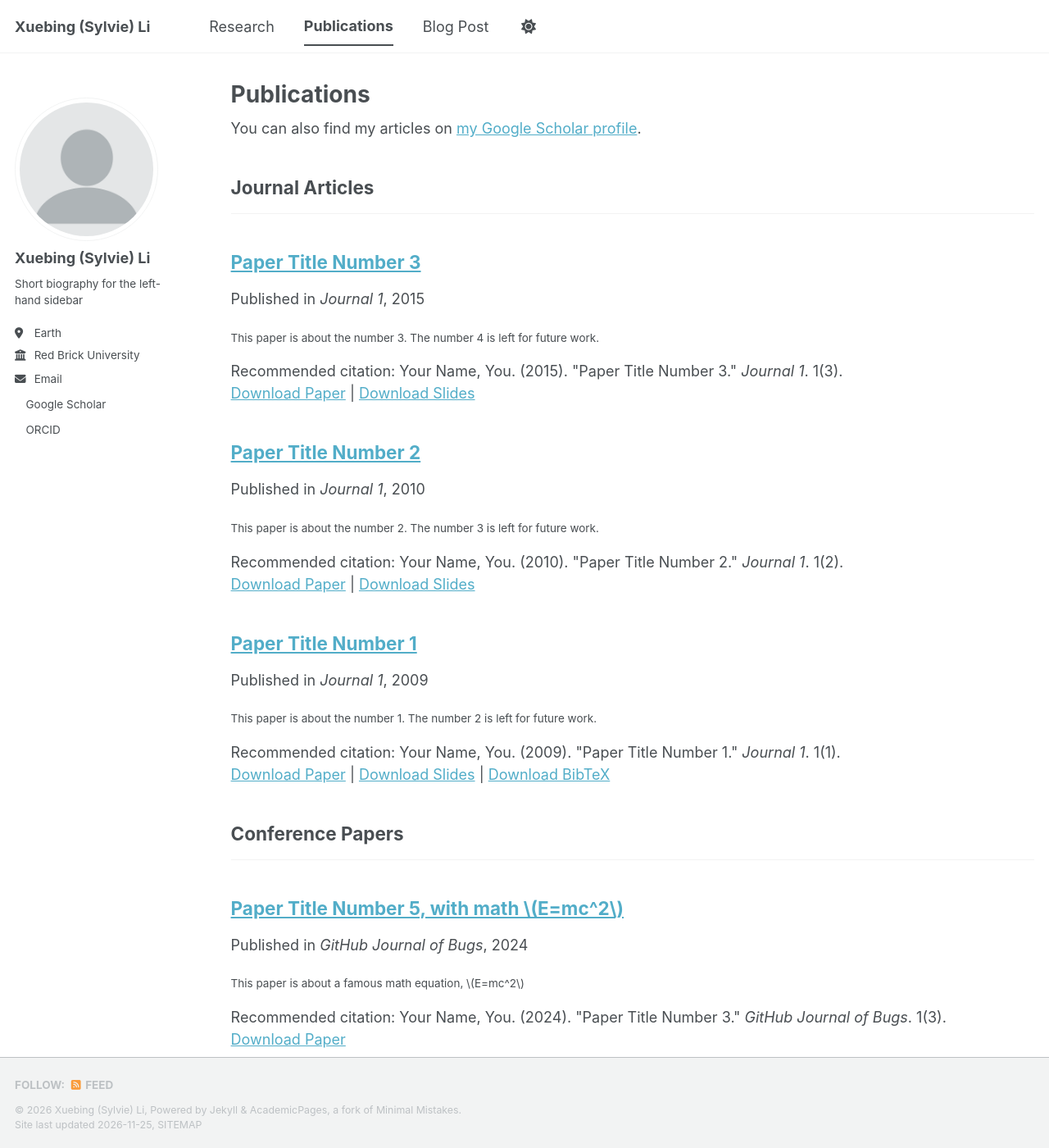
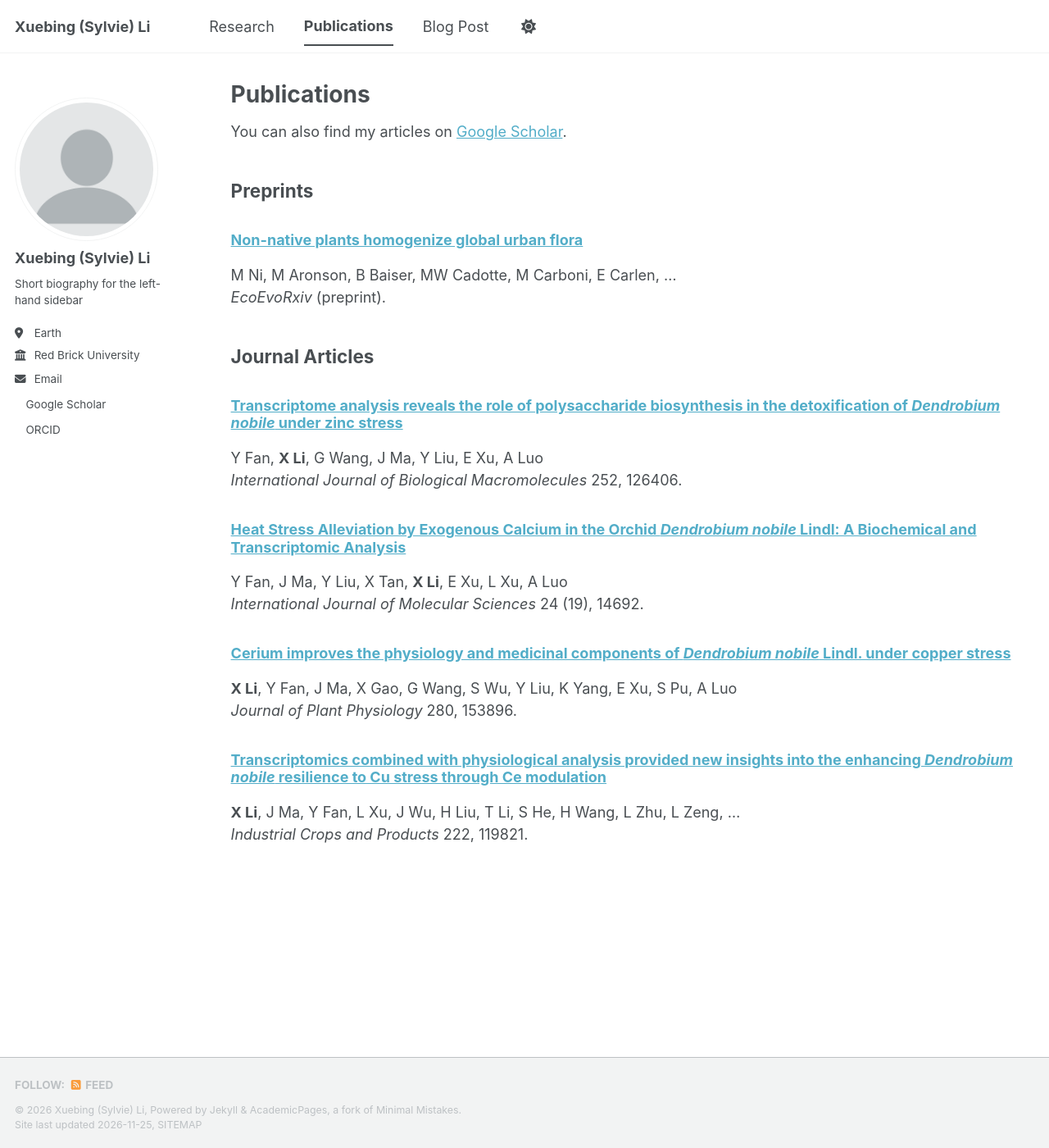
Before and after one commit to Snowiceli/Snowiceli.github.io, a Jekyll site: the page built from _pages/publications.html, in a window 1280 px wide and 1400 px high. Shown: the whole window at 82% size. Built offline with Jekyll 4.4.1, drawn with Linux system fonts in a browser that asks for light colours; a script bundle is joined from its source files by our own code; a style sheet for code colours, icons or effects is not loaded; some of the changed text lies outside the part shown.

Commit message:
Replace sample publications with five supplied research papers

```diff
--- a/_pages/publications.html
+++ b/_pages/publications.html
@@ -6,28 +6,39 @@ author_profile: true
 ---
 
 {% if site.author.googlescholar %}
-  <div class="wordwrap">You can also find my articles on <a href="{{site.author.googlescholar}}">my Google Scholar profile</a>.</div>
+<p>You can also find my articles on <a href="{{ site.author.googlescholar }}">Google Scholar</a>.</p>
 {% endif %}
 
-{% include base_path %}
+<h2>Preprints</h2>
 
-<!-- New style rendering if publication categories are defined -->
-{% if site.publication_category %}
-  {% for category in site.publication_category  %}
-    {% assign title_shown = false %}
-    {% for post in site.publications reversed %}
-      {% if post.category != category[0] %}
-        {% continue %}
-      {% endif %}
-      {% unless title_shown %}
-        <h2>{{ category[1].title }}</h2><hr />
-        {% assign title_shown = true %}
-      {% endunless %}
-      {% include archive-single.html %}
-    {% endfor %}
-  {% endfor %}
-{% else %}
-  {% for post in site.publications reversed %}
-    {% include archive-single.html %}
-  {% endfor %}
-{% endif %}
+<article class="publication-entry">
+  <h3><a href="https://scholar.google.com/citations?view_op=view_citation&amp;hl=zh-CN&amp;user=Q6D_kycAAAAJ&amp;sortby=pubdate&amp;citation_for_view=Q6D_kycAAAAJ:WF5omc3nYNoC">Non-native plants homogenize global urban flora</a></h3>
+  <p>M Ni, M Aronson, B Baiser, MW Cadotte, M Carboni, E Carlen, …<br>
+  <em>EcoEvoRxiv</em> (preprint).</p>
+</article>
+
+<h2>Journal Articles</h2>
+
+<article class="publication-entry">
+  <h3><a href="https://scholar.google.com/citations?view_op=view_citation&amp;hl=zh-CN&amp;user=Q6D_kycAAAAJ&amp;sortby=pubdate&amp;citation_for_view=Q6D_kycAAAAJ:W7OEmFMy1HYC">Transcriptome analysis reveals the role of polysaccharide biosynthesis in the detoxification of <em>Dendrobium nobile</em> under zinc stress</a></h3>
+  <p>Y Fan, <strong>X Li</strong>, G Wang, J Ma, Y Liu, E Xu, A Luo<br>
+  <em>International Journal of Biological Macromolecules</em> 252, 126406.</p>
+</article>
+
+<article class="publication-entry">
+  <h3><a href="https://scholar.google.com/citations?view_op=view_citation&amp;hl=zh-CN&amp;user=Q6D_kycAAAAJ&amp;sortby=pubdate&amp;citation_for_view=Q6D_kycAAAAJ:u-x6o8ySG0sC">Heat Stress Alleviation by Exogenous Calcium in the Orchid <em>Dendrobium nobile</em> Lindl: A Biochemical and Transcriptomic Analysis</a></h3>
+  <p>Y Fan, J Ma, Y Liu, X Tan, <strong>X Li</strong>, E Xu, L Xu, A Luo<br>
+  <em>International Journal of Molecular Sciences</em> 24 (19), 14692.</p>
+</article>
+
+<article class="publication-entry">
+  <h3><a href="https://scholar.google.com/citations?view_op=view_citation&amp;hl=zh-CN&amp;user=Q6D_kycAAAAJ&amp;sortby=pubdate&amp;citation_for_view=Q6D_kycAAAAJ:UeHWp8X0CEIC">Cerium improves the physiology and medicinal components of <em>Dendrobium nobile</em> Lindl. under copper stress</a></h3>
+  <p><strong>X Li</strong>, Y Fan, J Ma, X Gao, G Wang, S Wu, Y Liu, K Yang, E Xu, S Pu, A Luo<br>
+  <em>Journal of Plant Physiology</em> 280, 153896.</p>
+</article>
+
+<article class="publication-entry">
+  <h3><a href="https://scholar.google.com/citations?view_op=view_citation&amp;hl=zh-CN&amp;user=Q6D_kycAAAAJ&amp;sortby=pubdate&amp;citation_for_view=Q6D_kycAAAAJ:u5HHmVD_uO8C">Transcriptomics combined with physiological analysis provided new insights into the enhancing <em>Dendrobium nobile</em> resilience to Cu stress through Ce modulation</a></h3>
+  <p><strong>X Li</strong>, J Ma, Y Fan, L Xu, J Wu, H Liu, T Li, S He, H Wang, L Zhu, L Zeng, …<br>
+  <em>Industrial Crops and Products</em> 222, 119821.</p>
+</article>
```
